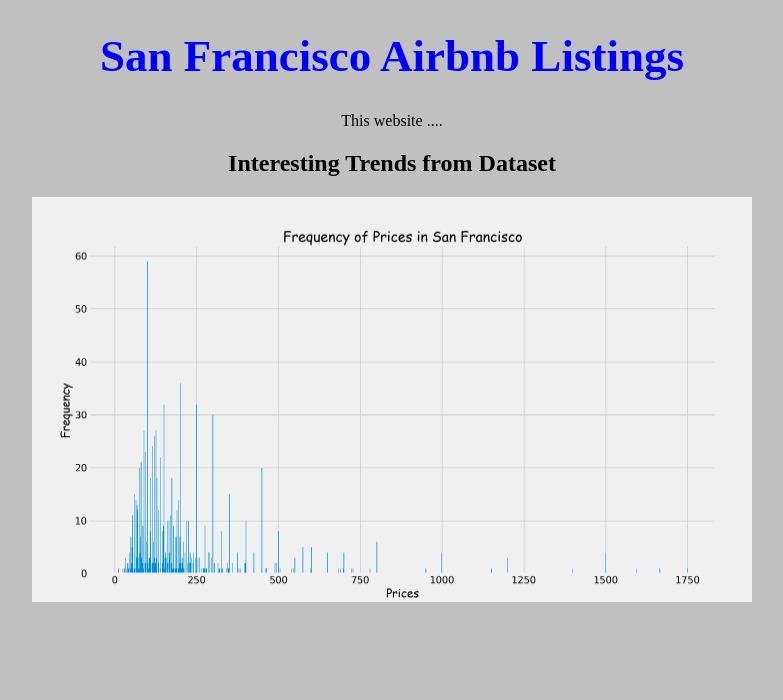
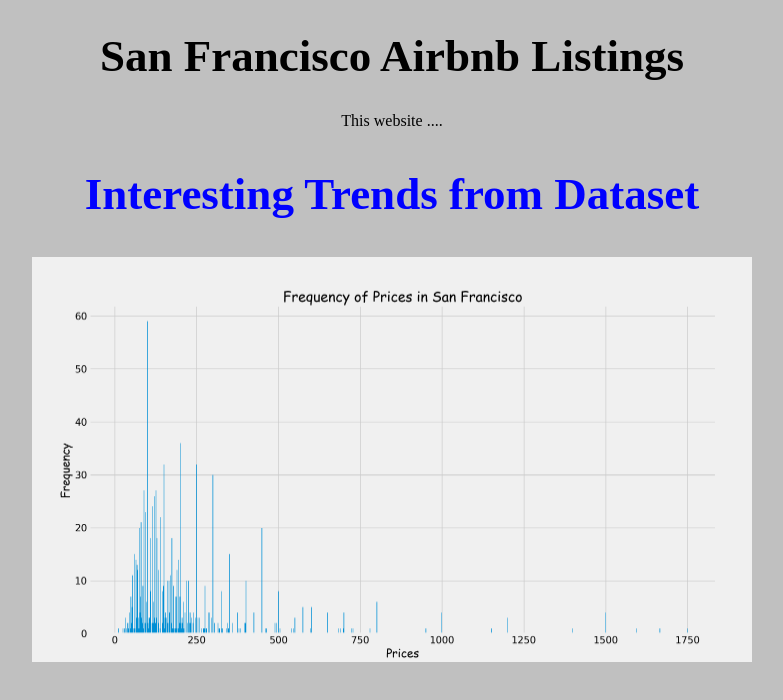
Before and after one commit to jgarcia525/sf-airbnb-optimizations, a plain HTML site: page index.html in a window 1280 px wide. Shown: the whole page, without its empty margins (248-1031 px from the left). Drawn offline with Linux system fonts and the light colour scheme; a web font is replaced by a local one.

Commit message:
changes to website text color

```diff
--- a/homepage-style.css
+++ b/homepage-style.css
@@ -5,6 +5,12 @@
 }
 
 h1 {
+	font-size: 45px;
+	color: black;
+	text-align: center;
+}
+
+h2 {
 	font-size: 45px;
 	color: blue;
 	text-align: center;
```
